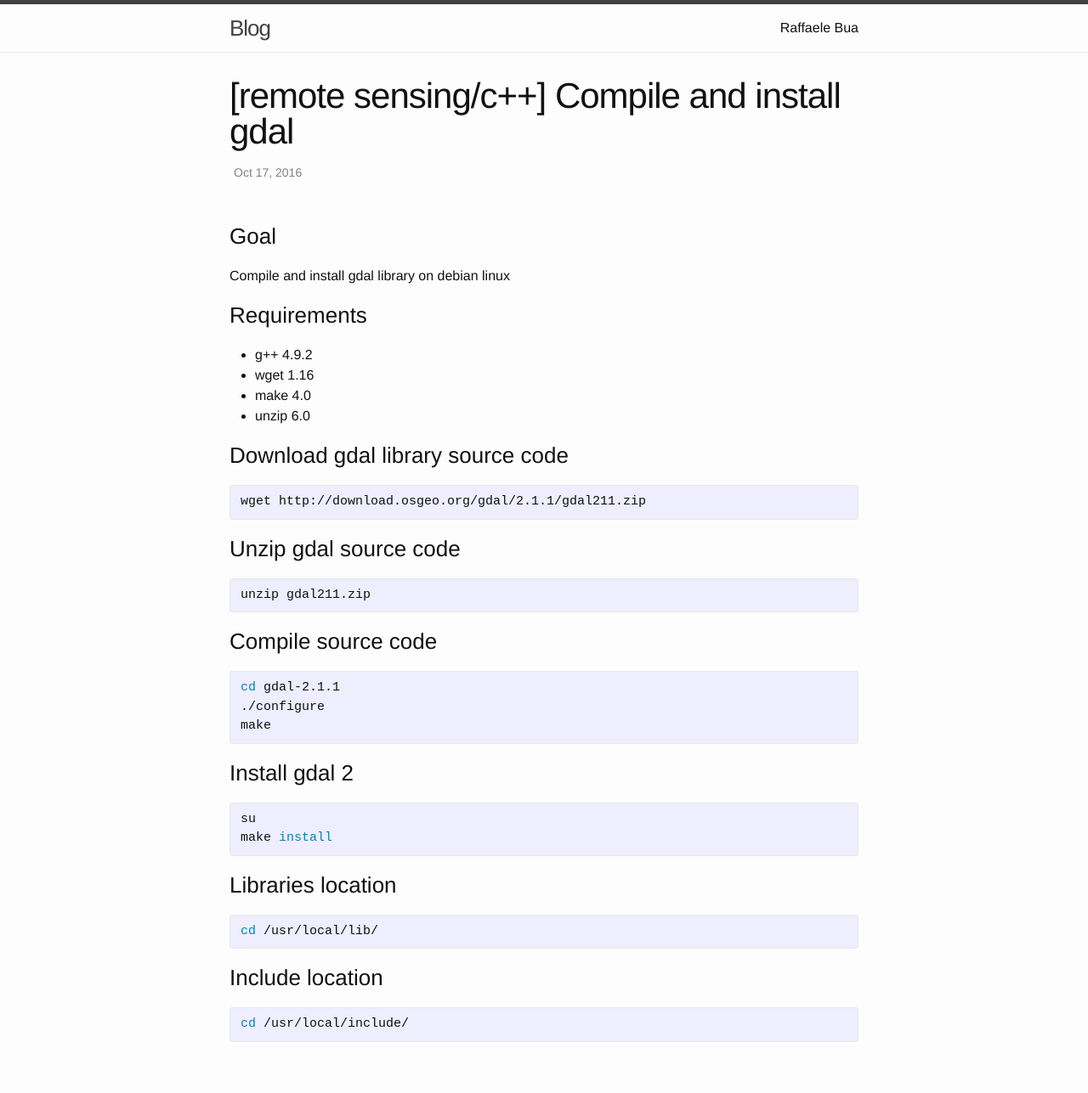
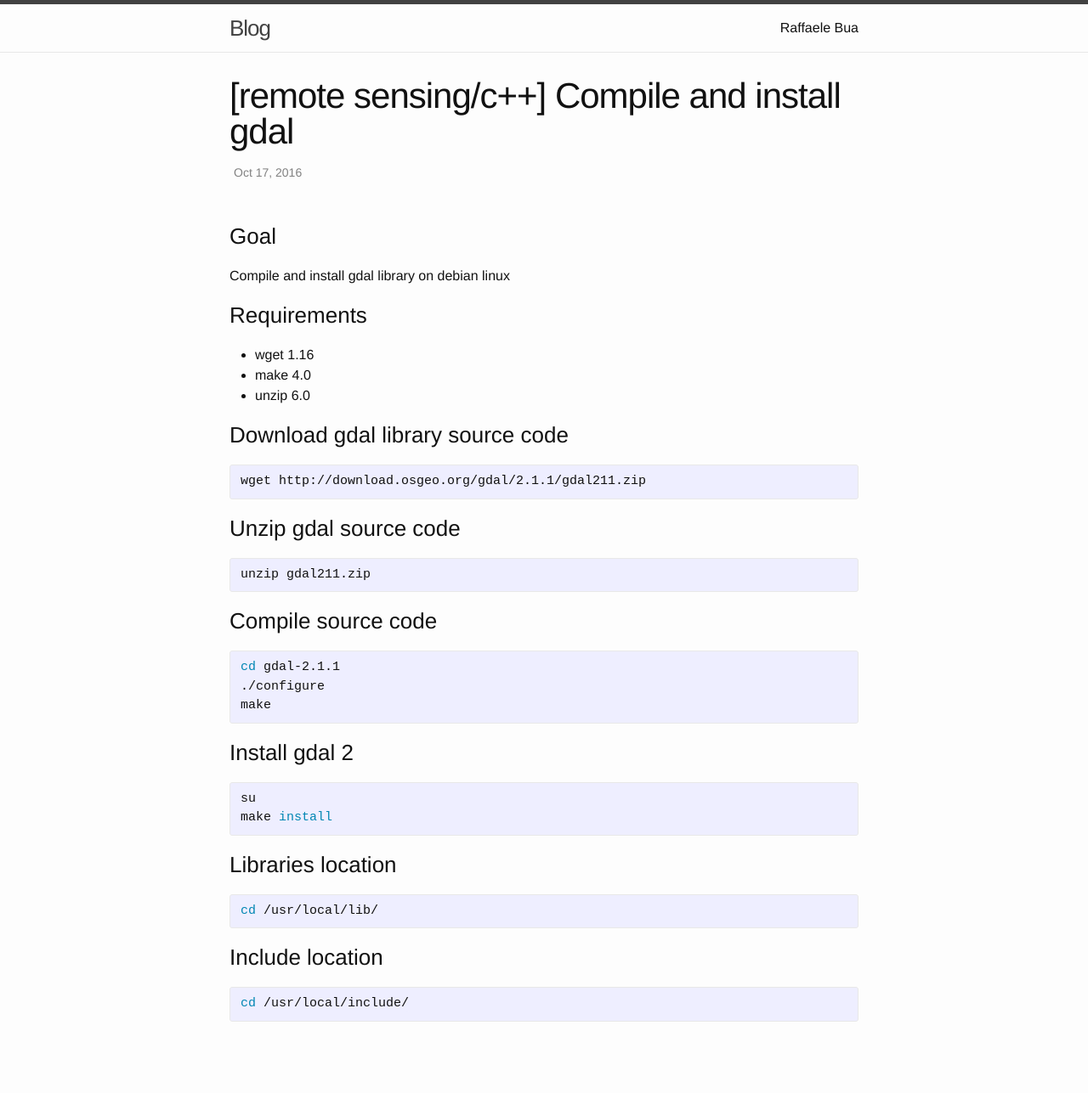
Before and after one commit to buele/buele.github.io, a Jekyll site: the page built from _posts/2016-10-17-compile-install-gdal.markdown, in a window 1280 px wide. Shown: the whole page at 85% size. Built offline with Jekyll 4.4.1, drawn with Linux system fonts in a browser that asks for light colours; after the commit the page ends 1263 px from its top, so only the background shows below that.

Commit message:
micro fix requirements

```diff
--- a/_posts/2016-10-17-compile-install-gdal.markdown
+++ b/_posts/2016-10-17-compile-install-gdal.markdown
@@ -9,7 +9,6 @@ categories: c++
 Compile and install gdal library on debian linux
 
 ### Requirements
- - g++ 4.9.2
  - wget 1.16
  - make 4.0
  - unzip 6.0
```
